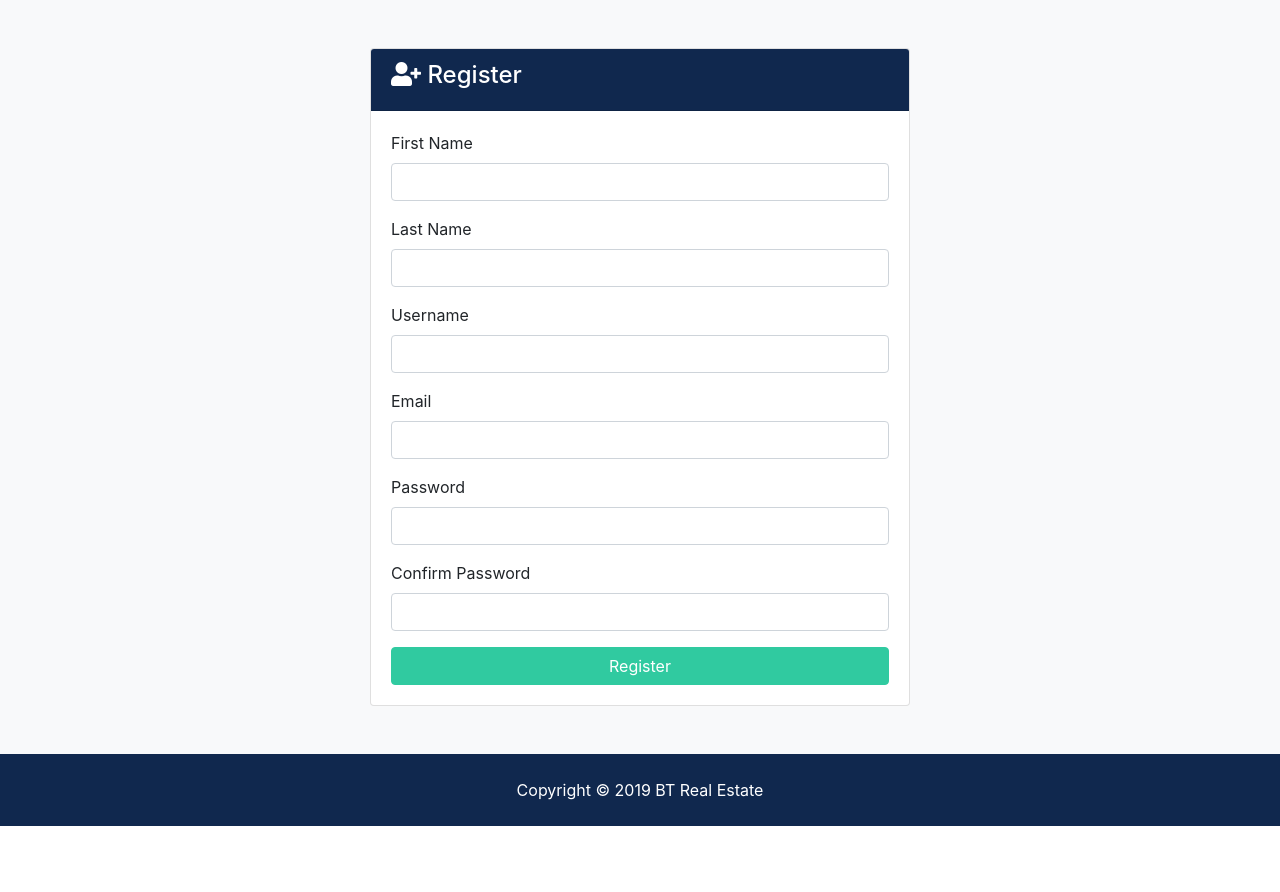
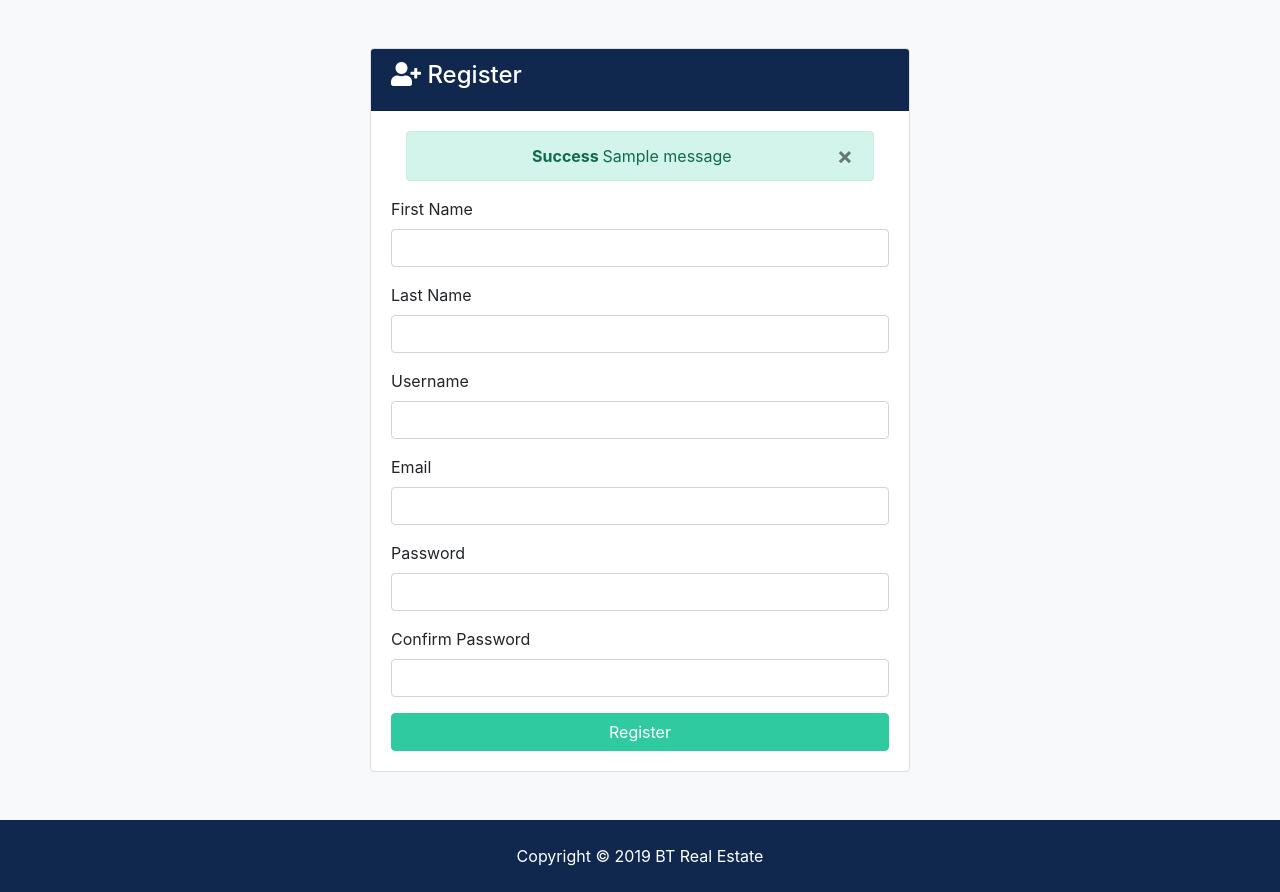
Before and after one commit to ajascha/djangocourse-btre, a Django app: page /accounts/register in a window 1280 px wide. Shown: the part 128-1020 px from the top of the page. Before the commit the page ends 954 px from the top, so only its background shows below. Run offline with Django 3.2, Linux system fonts and the light colour scheme; tables that the repository leaves empty hold one stand-in row (values such as "Sample post"); one stand-in notice (Sample message) is shown; some libraries are stand-ins or nearby versions.

Commit message:
added some messages

```diff
--- a/accounts/views.py
+++ b/accounts/views.py
@@ -1,4 +1,5 @@
 from django.shortcuts import render, redirect
+from django.contrib import messages
 
 def register(request):
     """
@@ -8,7 +9,8 @@ def register(request):
     """
     if request.method == 'POST':
         # Register user
-        return
+        messages.error(request, 'Testing error message')
+        return redirect('register')
     else:
         return render(request, 'accounts/register.html')
 
@@ -17,7 +19,9 @@ def register(request):
 def login(request):
     if request.method == 'POST':
         # Login
-        return
+        messages.error(request, 'Testing error message')
+        return redirect('login')
+
     else:
         return render(request, 'accounts/login.html')
 
--- a/templates/accounts/login.html
+++ b/templates/accounts/login.html
@@ -12,6 +12,8 @@
                 <i class="fas fa-sign-in-alt"></i> Login</h4>
             </div>
             <div class="card-body">
+                <!-- Alerts -->
+                {% include 'partials/_alerts.html' %}
                 <form action="{% url 'login' %}" method="POST">
                 <!-- CSRF token prevents cross-site forgery.
                     It ties the form to the current user session.
--- a/templates/accounts/register.html
+++ b/templates/accounts/register.html
@@ -12,6 +12,8 @@
                     <i class="fas fa-user-plus"></i> Register</h4>
                 </div>
                 <div class="card-body">
+                    <!-- Alerts -->
+                    {% include 'partials/_alerts.html' %}
                     <form action="{% url 'register' %}" method="POST">
                     {% csrf_token %}
                       <div class="form-group">
--- /dev/null
+++ b/templates/partials/_alerts.html
@@ -0,0 +1,22 @@
+{% if messages %}
+  {% for message in messages %}
+    <div id="message" class="container">
+        <div class="alert alert-{{ message.tags }} alert.dismissable text-center" role="alert">
+            <button type="button" class="close" data-dismiss="alert">
+                <span aria-hidden="true">
+                    &times; <!-- Little X to close the message -->
+                </span>
+            </button>
+            <!-- Up until here, all standard Bootstrap -->
+            <strong>
+                {% if message.level == DEFAULT_MESSAGE_LEVELS.ERROR %}
+                    Error:
+                {% else %}
+                    {{ message.tags | title }}
+                {% endif %}
+            </strong>
+            {{ message }}
+        </div>
+    </div>
+  {% endfor %}
+{% endif %}
```
Also changed, not shown: btre/settings.py (+7 -0 lines).
